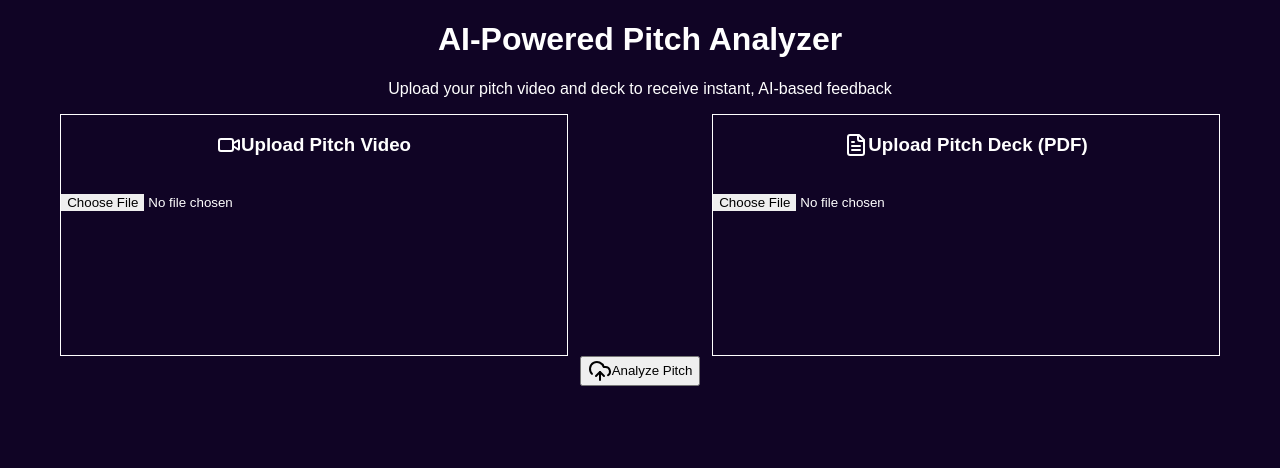
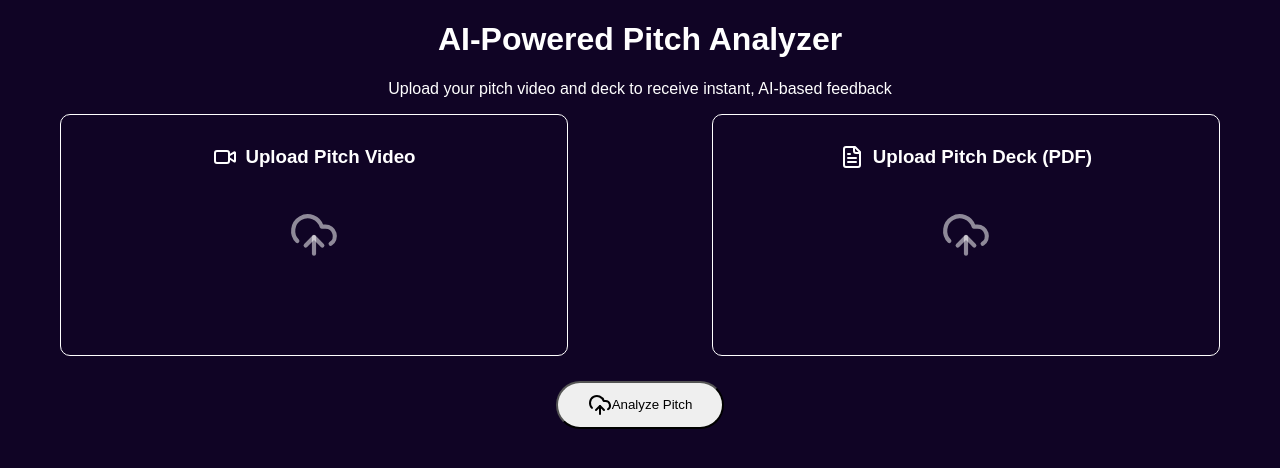
Before and after one commit to Aditya-tech1/infounder, a Next.js app in the folder frontend/: page / in a window 1280 px wide. Shown: the top 468 px of the page. Built offline with nearby package versions, Linux system fonts and the light colour scheme; no server answers.

Commit message:
main upload area update

```diff
--- a/frontend/src/app/page.jsx
+++ b/frontend/src/app/page.jsx
@@ -71,23 +71,24 @@ export default function Home() {
   };
 
   const renderUploadCard = (label, icon, onFileSelect, acceptedTypes) => (
-    <div className="bg-[#00000000] border h-[15rem] shadow-md rounded-lg p-6 flex flex-col gap-[20px] w-[40%] m-auto items-center">
-      <div className="flex items-center space-x-3 mb-4 text-blue-600">
-        {icon}
-        <h3 className="text-lg font-semibold">{label}</h3>
+    <div className="bg-[#00000000] border h-[15rem] shadow-md rounded-[10px] p-6 flex flex-col gap-[20px] w-[40%] m-auto items-center justify-center hover:shadow-lg transition-shadow duration-300 relative">
+      <div className="flex items-center space-x-3 mb-4 text-blue-600 absolute w-[100%] top-[12px] bg-[#ff000000] text-center justify-center ">
+        {icon} &nbsp;&nbsp;
+        <h3 className="text-lg font-semibold ">{label}</h3>
       </div>
       <input
         type="file"
         accept={acceptedTypes}
         onChange={(e) => onFileSelect(e.target.files[0])}
-        className="block w-full text-sm text-gray-700 file:mr-4 file:py-2 file:px-4 file:rounded file:border-0 file:text-sm file:font-semibold file:bg-blue-50 file:text-blue-700 hover:file:bg-blue-100"
+        className="block w-full text-sm text-gray-700 file:mr-4 file:py-2 file:px-4 file:rounded file:border-0 file:text-sm file:font-semibold file:bg-blue-50 file:text-blue-700 hover:file:bg-blue-100 w-[100%] h-[100%] bg-[#23456723] cursor-pointer opacity-0"
       />
+      <UploadCloud className="h-[50px] w-[50px] absolute text-[#ffffff88] " />
+
     </div>
   );
 
   return (
     <div className="min-h-screen py-12 px-6 bg-gradient-to-br from-blue-100 via-white to-blue-50">
-      {/* ✅ Tailwind CSS working test */}
 
 
       <div className="text-center mb-12">
@@ -97,15 +98,16 @@ export default function Home() {
 
       {analysisState === 'idle' && (
         <div className="max-w-4xl mx-auto">
-          <div className="flex flex-col md:flex-row gap-[40px] flex-row">
+          <div className="flex flex-col md:flex-row gap-[40px] flex-row ">
             {renderUploadCard('Upload Pitch Video', <Video className="h-6 w-6" />, setVideo, 'video/*')}
             {renderUploadCard('Upload Pitch Deck (PDF)', <FileText className="h-6 w-6" />, setDeck, '.pdf')}
+
           </div>
 
           <div className="mt-8 text-center">
             <button
               onClick={handleUpload}
-              className="inline-flex items-center gap-2 bg-blue-600 text-white px-6 py-3 rounded-md text-lg hover:bg-blue-700 transition"
+              className="inline-flex items-center gap-2 bg-blue-600 text-white px-6 py-3 rounded-[100px] text-lg hover:bg-blue-700 transition mt-[25px] cursor-pointer p-[10px] px-[30px] shadow-lg hover:shadow-xl disabled:opacity-50 disabled:cursor-not-allowed"
             >
               <UploadCloud className="h-5 w-5" />
               Analyze Pitch
```
Also changed, not shown: 2 other files (tests, documents, lock files or other folders).
